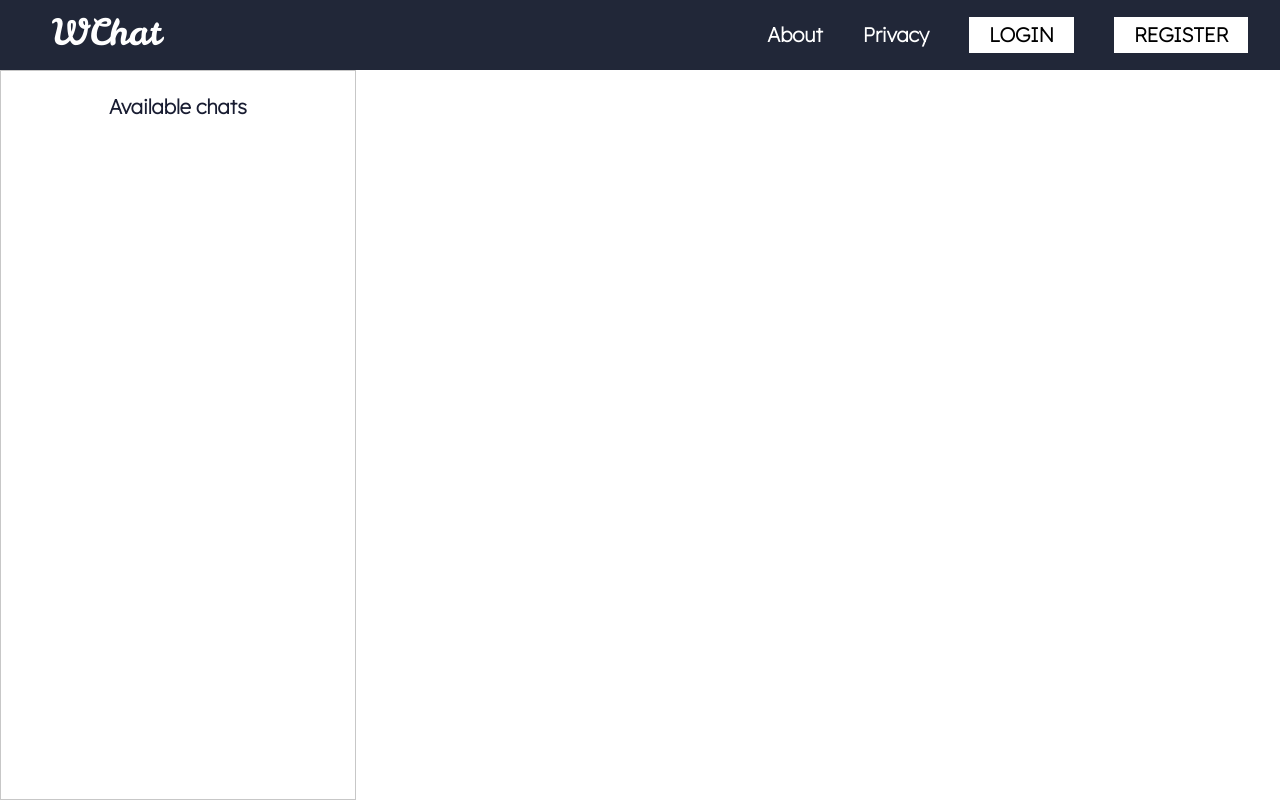
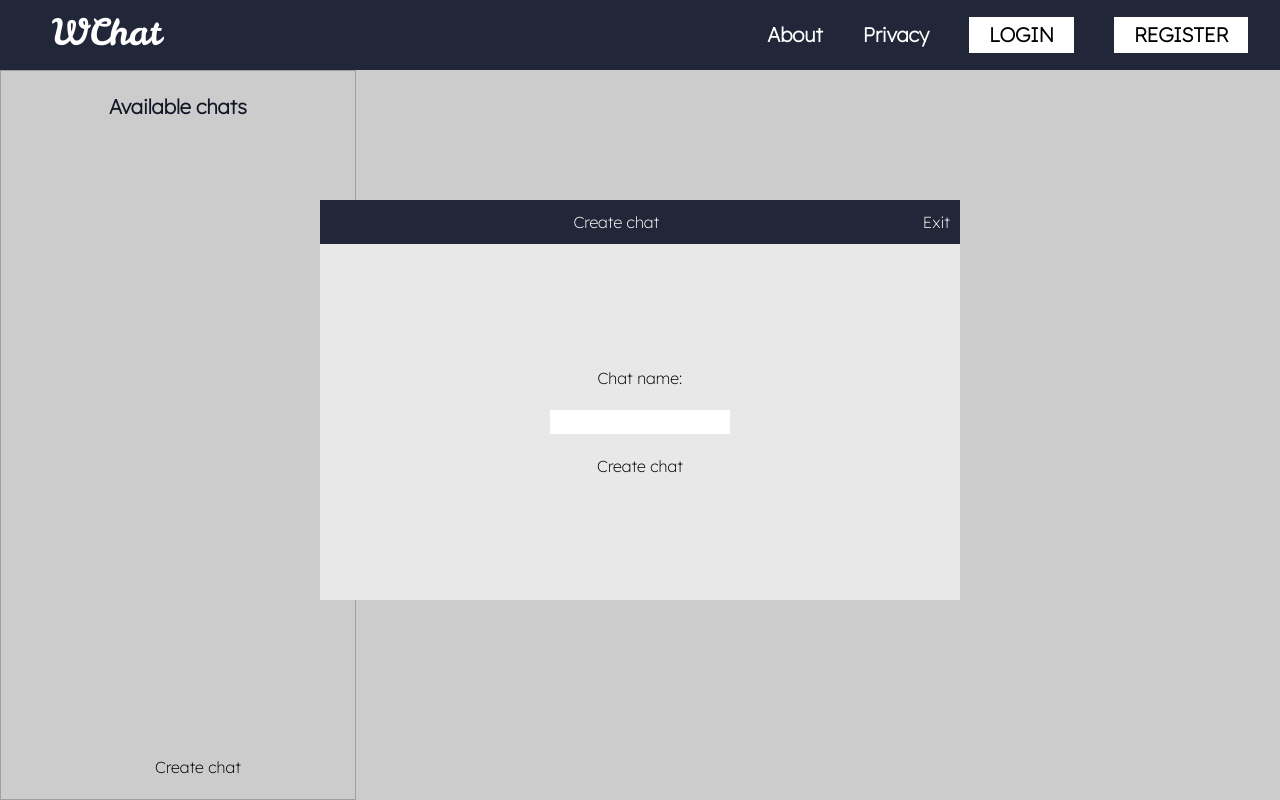
Before and after one commit to LukiaschenkoDmitriy/WChat, a Symfony app: template templates/chat/index.html.twig in a window 1280 px wide. Run offline with Twig, Linux system fonts and the light colour scheme; the template is opened without the code that fills it, so the values that code supplies are empty; style sheets or scripts are compiled from the project's sources; some libraries are stand-ins or nearby versions.

Commit message:
Rewrite app.js under typescritp

```diff
--- a/assets/app.js
+++ b/assets/app.ts
@@ -1,16 +1,15 @@
 import './styles/app.scss';
+import * as $ from "jquery";
 
-const $ = require("jquery");
-
-function sideBoardClose(block) {
+function sideBoardClose(block: JQuery<HTMLElement>) {
     block.css("display", "none");
 }
 
-function sideBoardOpen(block) {
+function sideBoardOpen(block: JQuery<HTMLElement>) {
     block.css("display", "block")
 }
 
-function chatButtonClickEvent(clickButton, mainBlock, secondBlock) {
+function chatButtonClickEvent(clickButton: JQuery<HTMLElement>, mainBlock: JQuery<HTMLElement>, secondBlock: JQuery<HTMLElement>) {
     clickButton.on("click", () => {
         if (secondBlock.css("display") != "none") {
             sideBoardClose(secondBlock);
@@ -24,11 +23,11 @@ function chatButtonClickEvent(clickButton, mainBlock, secondBlock) {
     })
 }
 
-let file_button = $(".files");
-let setting_button = $(".settings");
+let file_button: JQuery<HTMLElement> = $(".files");
+let setting_button: JQuery<HTMLElement>  = $(".settings");
 
-let file_block = $(".f_files");
-let setting_block = $(".f_settings");
+let file_block: JQuery<HTMLElement>  = $(".f_files");
+let setting_block: JQuery<HTMLElement>  = $(".f_settings");
 
 chatButtonClickEvent(file_button, file_block, setting_block);
 chatButtonClickEvent(setting_button, setting_block, file_block);
--- a/assets/styles/app.scss
+++ b/assets/styles/app.scss
@@ -5,6 +5,134 @@
   margin: 0px;
   box-sizing: border-box;
   font-family: 'Lexend';
+}
+
+.modal-window-wrap{
+  position: absolute;
+  display: flex;
+  height: 100%;
+  width: 100%;
+  align-items: center;
+  justify-content: center;
+  background-color: rgba(0, 0, 0, .2);
+  .modal-window{
+    display: flex;
+  }
+  .modal-window{
+    height: 50%;
+  }
+  .modal-window{
+    width: 50%;
+  }
+  .modal-window{
+    flex-direction: column;
+  }
+  .modal-window{
+    align-items: center;
+  }
+  .modal-window{
+    justify-content: center;
+  }
+  .modal-window{
+    --tw-bg-opacity: 1;
+    background-color: rgb(232 232 232 / var(--tw-bg-opacity));
+  }
+  .modal-window {
+    .modal-window-title{
+      display: flex;
+    }
+    .modal-window-title{
+      height: 50px;
+    }
+    .modal-window-title{
+      width: 100%;
+    }
+    .modal-window-title{
+      flex-direction: row;
+    }
+    .modal-window-title{
+      align-items: center;
+    }
+    .modal-window-title{
+      justify-content: center;
+    }
+    .modal-window-title{
+      --tw-bg-opacity: 1;
+      background-color: rgb(33 39 56 / var(--tw-bg-opacity));
+    }
+    .modal-window-title{
+      text-align: center;
+    }
+    .modal-window-title {
+      color: white;
+      .title{
+        display: flex;
+      }
+      .title{
+        flex-grow: 1;
+      }
+      .title{
+        align-items: center;
+      }
+      .title{
+        justify-content: center;
+      }
+      .exit{
+        margin-left: 10px;
+        margin-right: 10px;
+      }
+      .exit{
+        display: flex;
+      }
+      .exit{
+        height: 20px;
+      }
+      .exit{
+        width: 50;
+      }
+      .exit{
+        align-items: center;
+      }
+      .exit{
+        justify-content: center;
+      }
+      .exit {
+        transition: all .5s ease;
+      }
+      .exit:hover {
+        color: rgb(209, 44, 71);
+      }
+    }
+    form{
+      display: flex;
+    }
+    form{
+      height: 100%;
+    }
+    form{
+      width: 100%;
+    }
+    form{
+      flex-direction: column;
+    }
+    form{
+      align-items: center;
+    }
+    form{
+      justify-content: center;
+    }
+    form {
+      label{
+        margin: 10px;
+      }
+      input{
+        margin: 10px;
+      }
+      input:hover{
+        cursor: pointer;
+      }
+    }
+  }
 }
 
 /*
--- a/assets/styles/chat.scss
+++ b/assets/styles/chat.scss
@@ -53,6 +53,26 @@
     }
     .title {
       font-weight:900;
+    }
+    .chat_creator {
+      margin: 20px;
+    }
+    .chat_creator {
+      display: flex;
+    }
+    .chat_creator {
+      width: 100%;
+    }
+    .chat_creator {
+      justify-content: center;
+    }
+    .chat_creator {
+      text-align: center;
+    }
+    .chat_creator {
+      button:hover {
+        cursor: pointer;
+      }
     }
     .chats {
       flex-grow: 1;
--- a/package.json
+++ b/package.json
@@ -3,6 +3,7 @@
         "@babel/core": "^7.17.0",
         "@babel/preset-env": "^7.16.0",
         "@symfony/webpack-encore": "^4.0.0",
+        "@types/jquery": "^3.5.29",
         "autoprefixer": "^10.4.16",
         "core-js": "^3.23.0",
         "postcss-import": "^15.1.0",
--- a/src/Controller/ChatController.php
+++ b/src/Controller/ChatController.php
@@ -27,7 +27,6 @@ class ChatController extends AbstractController
         $this->entityManagerInterface = $entityManagerInterface;
         $this->roleManager = $roleManager;
     }
-
 
 
     #[Route("chat/s/remove_member", name:"app_chat_settings_remove_member", methods:"POST")]
--- a/templates/chat/_available_chats.html.twig
+++ b/templates/chat/_available_chats.html.twig
@@ -26,4 +26,7 @@
             {% endif %}
         {% endfor %}
     </div>
+    <div class="chat_creator">
+        <button>Create chat</button>
+    </div>
 </div>
--- /dev/null
+++ b/templates/chat/_create_chat_modal_window.html.twig
@@ -0,0 +1,13 @@
+<div class="modal-window-wrap">
+    <div class="modal-window create-chat">
+        <div class="modal-window-title">
+            <div class="title">Create chat</div>
+            <button class="exit" click="console.log('12312')">Exit</button>
+        </div>
+        <form action="" method="post">
+            <label for="_chat_name">Chat name:</label>
+            <input type="text" name="_chat_name" id="_chat_name">
+            <input type="button" value="Create chat">
+        </form>
+    </div>
+</div>
--- a/templates/chat/index.html.twig
+++ b/templates/chat/index.html.twig
@@ -8,6 +8,7 @@
     {{ encore_entry_script_tags('chat') }}
 {% endblock %}
 {% block body %}
+    {% include "chat/_create_chat_modal_window.html.twig" %}
     <div class="container">
         {% include "chat/_available_chats.html.twig" %}
         {% if current_chat != null %}
--- a/webpack.config.js
+++ b/webpack.config.js
@@ -20,7 +20,7 @@ Encore
      * Each entry will result in one JavaScript file (e.g. app.js)
      * and one CSS file (e.g. app.css) if your JavaScript imports CSS.
      */
-    .addEntry('app', './assets/app.js')
+    .addEntry('app', './assets/app.ts')
     .addEntry('header', "./assets/header.js")
     .addEntry("about", "./assets/about.js")
     .addEntry("login", "./assets/login.js")
```
Also changed, not shown: assets/styles/tailwind/t_app.scss (+36 -0 lines), assets/styles/tailwind/t_chat.scss (+8 -0 lines), package-lock.json.
